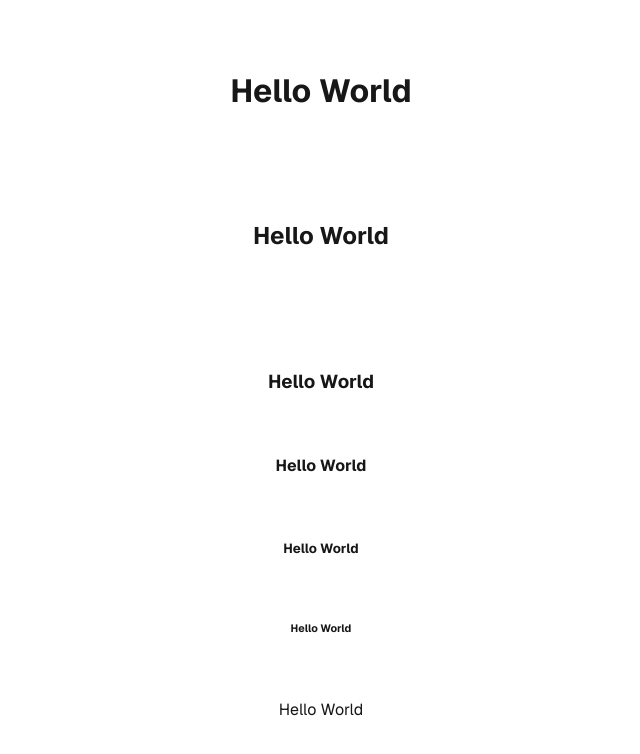
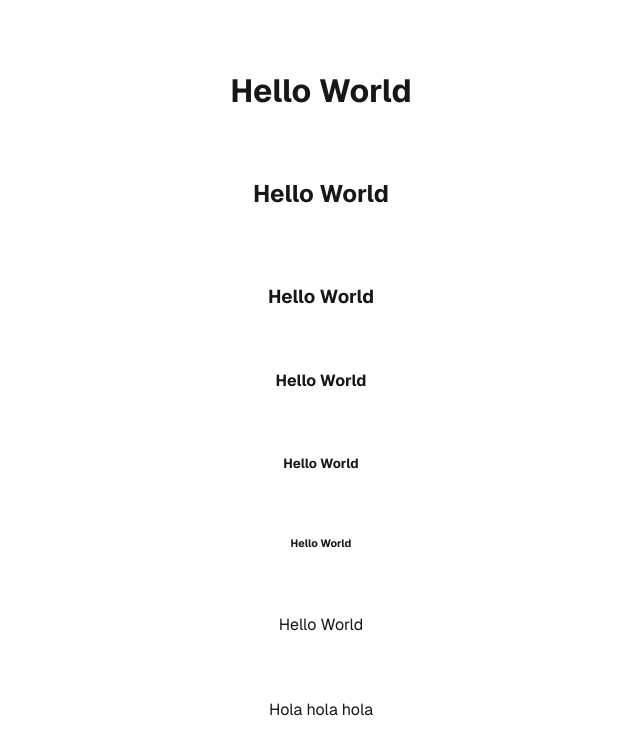
Before and after one commit to erikalad/ramas, a Next.js app: page / in a window 1280 px wide. Shown: the top 754 px of the page, without its empty margins (319-959 px from the left). Built offline with nearby package versions, Linux system fonts and the light colour scheme.

Commit message:
prueba 1

```diff
--- a/src/app/page.js
+++ b/src/app/page.js
@@ -11,6 +11,9 @@ export default function Home() {
       <h5>Hello World</h5>
       <h6>Hello World</h6>
       <p>Hello World</p>
+
+
+      <div>Hola hola hola</div>
     </div>
   );
 }
```
